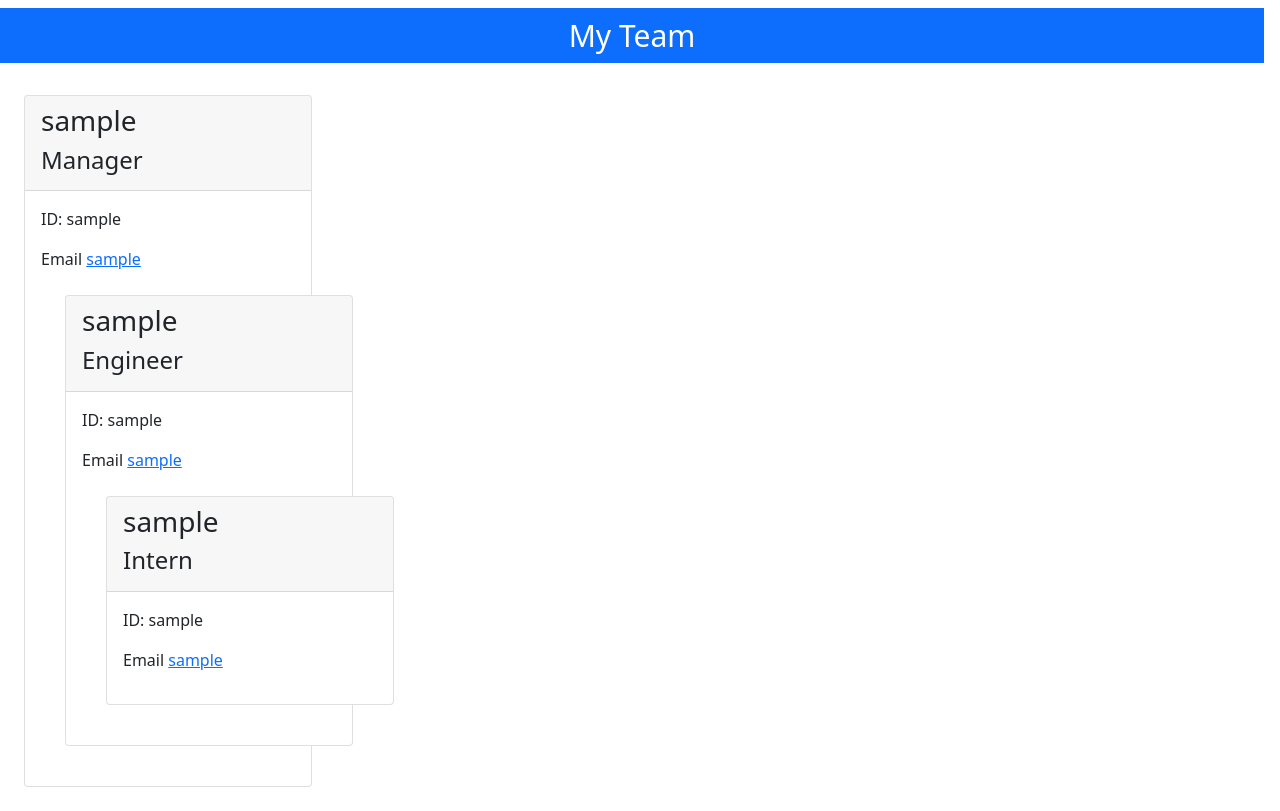
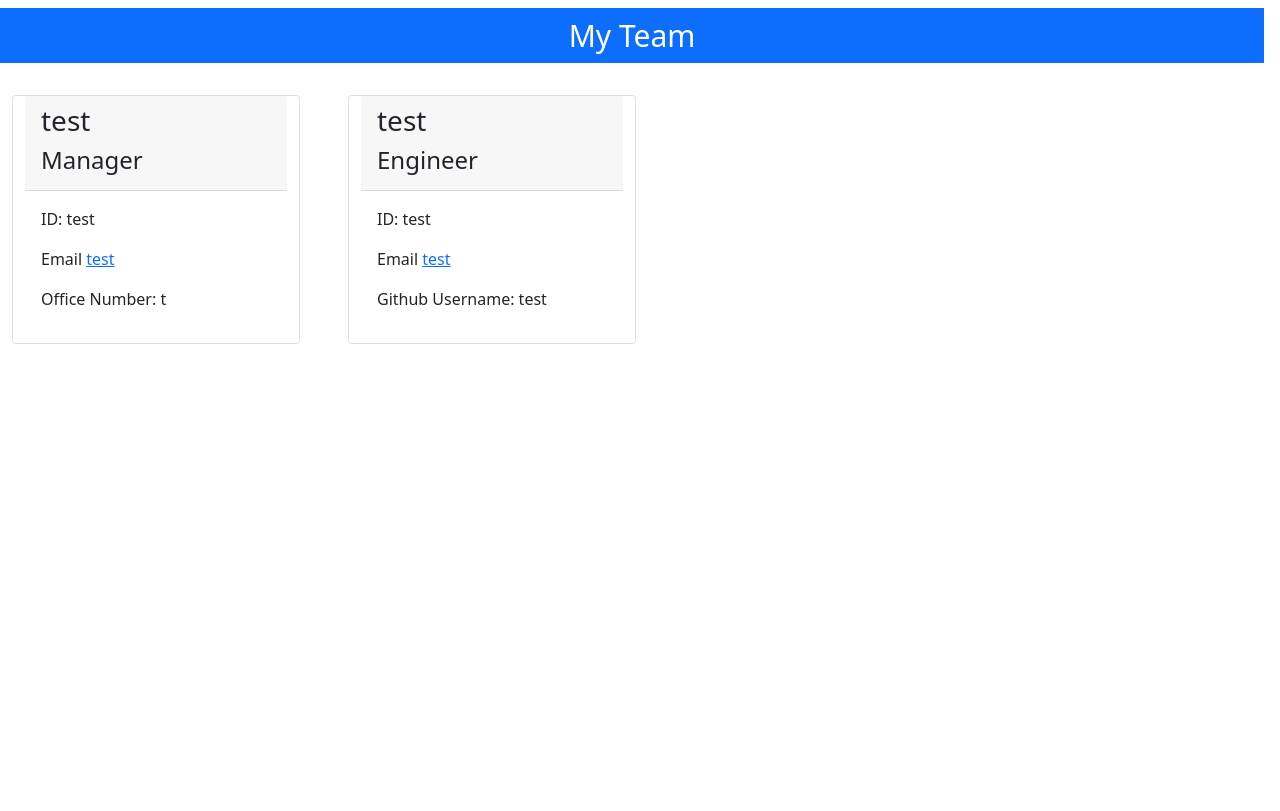
Before and after one commit to laynewegenast/team-profile-generator, a website: page index.html in a window 1280 px wide. Drawn offline with nearby package versions, Linux system fonts and the light colour scheme; files that its build step writes are made by us from their sources.

Commit message:
fixed gen html problem

```diff
--- a/index.html
+++ b/index.html
@@ -21,43 +21,32 @@
         </nav>
     </header>
     <main>
+    <div class=row>
 
-        <div class="card col-4 m-4" style="width: 18rem;">
+        <div class="card col-4 m-4 row" style="width: 18rem;">
         <div class="card-header">
-            <h3>sample</h3>
+            <h3>test</h3>
             <h4>Manager</h4>
         </div>
         <div class="card-body">
-            <p class="idnum">ID: sample</p>
-            <p class="email">Email <a href="mailto:sample@gmail.com">sample</a></p>
+            <p class="idnum">ID: test</p>
+            <p class="email">Email <a href="mailto:sample@gmail.com">test</a></p>
 
+        <p class="office">Office Number: t</p>  </div>
+          </div>
 
-
-
-        <div class="card col-4 m-4" style="width: 18rem;">
+        <div class="card col-4 m-4 row" style="width: 18rem;">
         <div class="card-header">
-            <h3>sample</h3>
+            <h3>test</h3>
             <h4>Engineer</h4>
         </div>
         <div class="card-body">
-            <p class="idnum">ID: sample</p>
-            <p class="email">Email <a href="mailto:sample@gmail.com">sample</a></p>
+            <p class="idnum">ID: test</p>
+            <p class="email">Email <a href="mailto:sample@gmail.com">test</a></p>
 
-
-
-
-        <div class="card col-4 m-4" style="width: 18rem;">
-        <div class="card-header">
-            <h3>sample</h3>
-            <h4>Intern</h4>
-        </div>
-        <div class="card-body">
-            <p class="idnum">ID: sample</p>
-            <p class="email">Email <a href="mailto:sample@gmail.com">sample</a></p>
-
-
-
-
+        <p class="office">Github Username: test</p>  </div>
+          </div>
+    </div>
     </main>
 
     <script src="https://cdn.jsdelivr.net/npm/bootstrap@5.1.3/dist/js/bootstrap.bundle.min.js"
--- a/index.js
+++ b/index.js
@@ -146,7 +146,9 @@ const exitApp = () => {
         </nav>
     </header>
     <main>
+    <div class=row>
     ${HTML}
+    </div>
     </main>
 
     <script src="https://cdn.jsdelivr.net/npm/bootstrap@5.1.3/dist/js/bootstrap.bundle.min.js"
```
Also changed, not shown: __tests__/Intern.test.js (+19 -0 lines), generateHTML.js (+8 -9 lines), dist/main.html.
